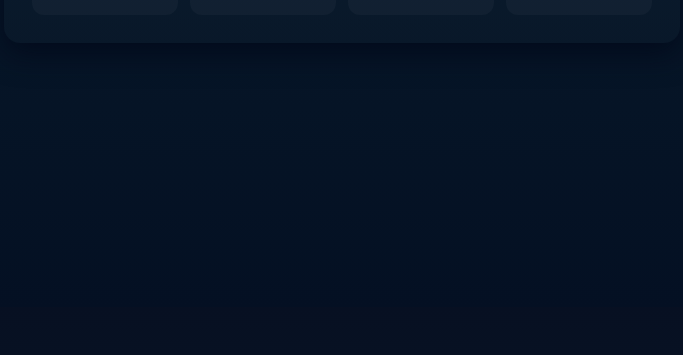
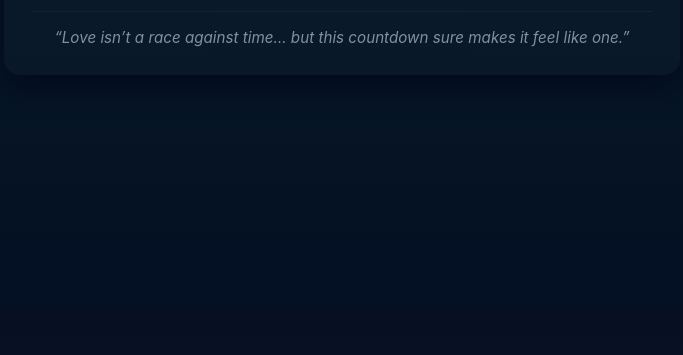
Before and after one commit to KatkaKoreckova/narwhal, a plain HTML site: page countdown.html in a window 1280 px wide. Shown: the part 493-848 px from the top of the page, without its empty margins (298-981 px from the left). Drawn offline with Linux system fonts and the light colour scheme.

Commit message:
added quote

```diff
--- a/countdown.html
+++ b/countdown.html
@@ -166,6 +166,17 @@
             pointer-events: none;
             z-index: 40
         }
+
+        .quote {
+            margin-top: 28px;
+            font-size: 0.95rem;
+            color: var(--muted);
+            font-style: italic;
+            text-align: center;
+            border-top: 1px solid rgba(255, 255, 255, 0.05);
+            padding-top: 16px;
+            opacity: 0.85;
+        }
     </style>
 </head>
 
@@ -197,6 +208,7 @@
                 <div class="label">Seconds</div>
             </div>
         </section>
+        <div class="quote">“Love isn’t a race against time… but this countdown sure makes it feel like one.”</div>
     </main>
 
     <script>
```
